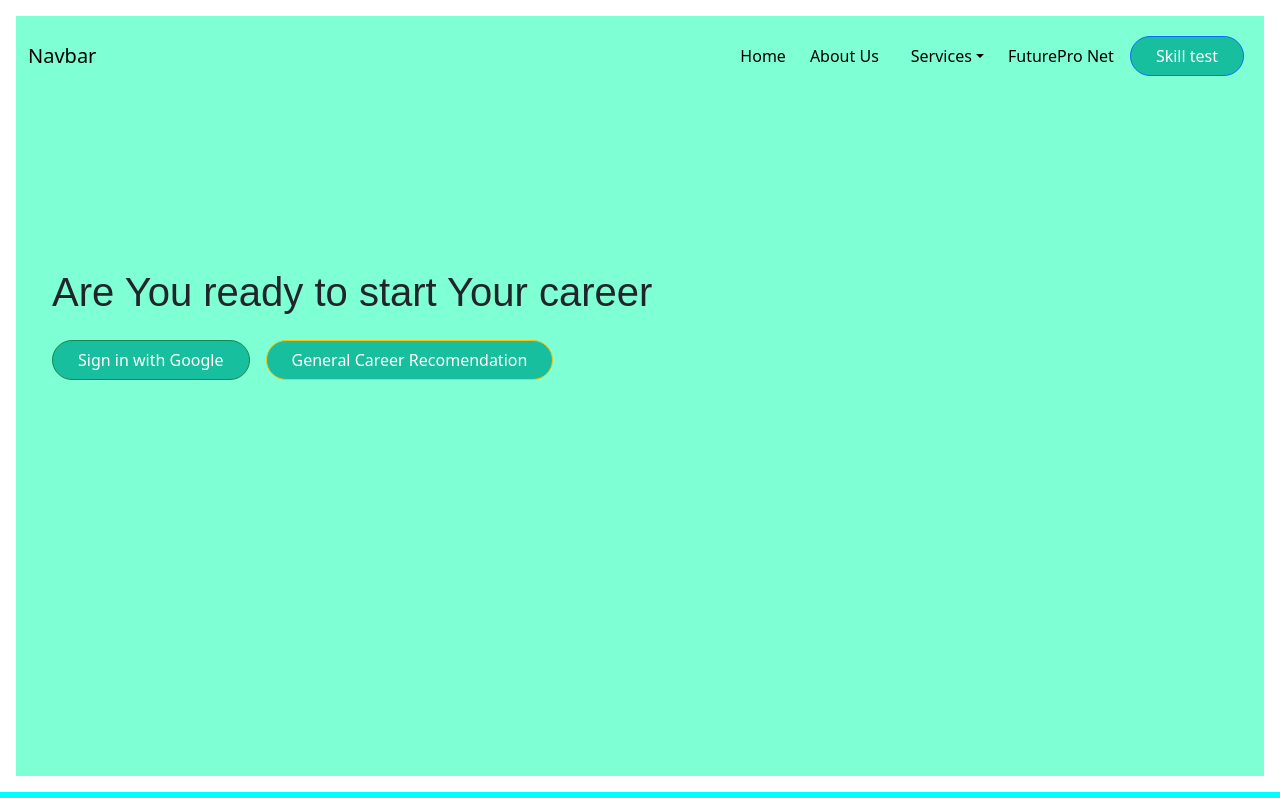
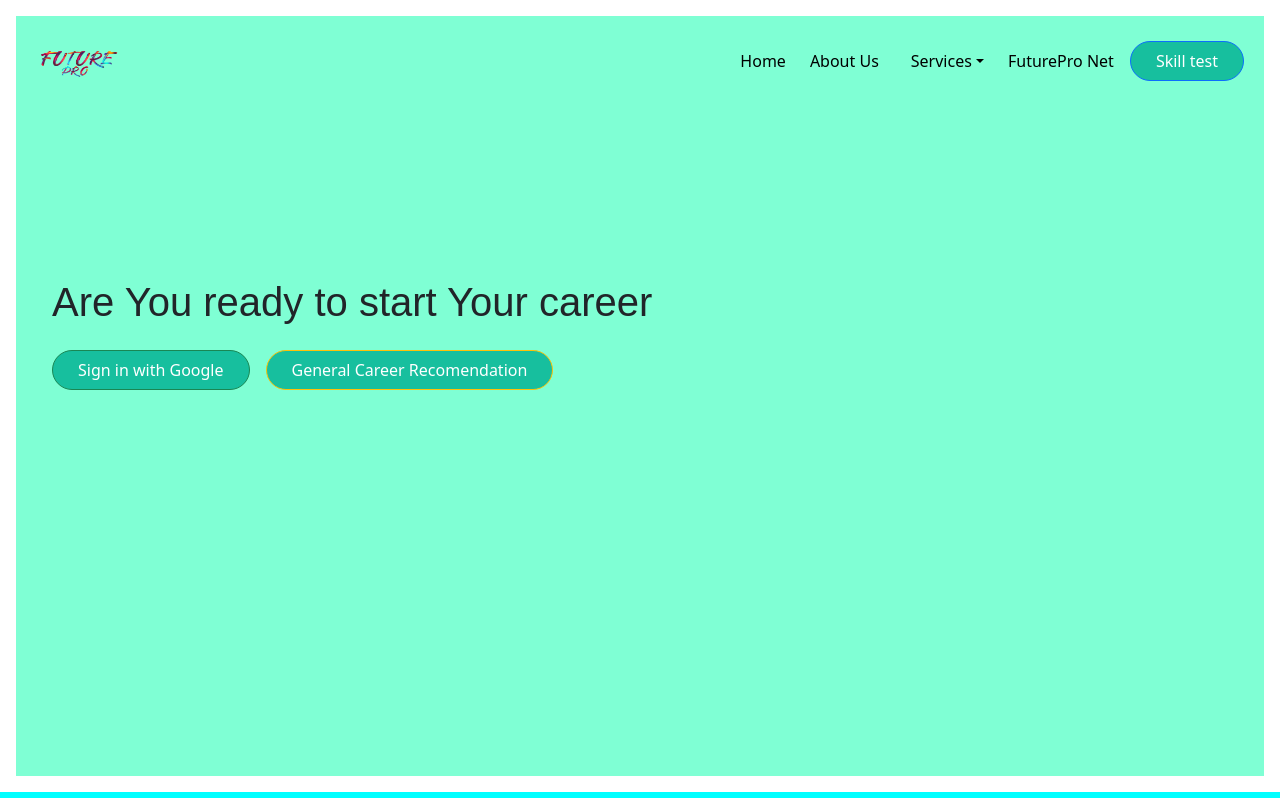
Before and after one commit to FuturePro-Career-Guidance/Future-Pro, a React (Create React App) app: page / in a window 1280 px wide. Shown: the top 798 px of the page. Built offline with nearby package versions, Linux system fonts and the light colour scheme.

Commit message:
logo added

```diff
--- a/src/Components/navBar.jsx
+++ b/src/Components/navBar.jsx
@@ -1,5 +1,5 @@
 import React from 'react';
-
+import logo from "../Assests/logo.png"
 import './navbar.css'
 
 const NavBar = () => {
@@ -7,7 +7,7 @@ const NavBar = () => {
         <React.Fragment>
             <nav class="navbar navbar-expand-lg navbar-light mb-5 ">
   <div class="container-fluid m-1 p-1 ">
-    <a class="navbar-brand" href="#">Navbar</a>
+    <img src={logo} alt='logo' className='logo'/>
     <button class="navbar-toggler" type="button" data-bs-toggle="collapse" data-bs-target="#navbarSupportedContent" aria-controls="navbarSupportedContent" aria-expanded="false" aria-label="Toggle navigation">
       <span class="navbar-toggler-icon"></span>
     </button>
--- a/src/Components/navbar.css
+++ b/src/Components/navbar.css
@@ -7,3 +7,9 @@
     flex-wrap: wrap;
 }
 }
+
+.logo{
+    border-radius:500px;
+    height: 50px;
+    width: 100px;
+}
--- a/src/InterviewComponents/Header/Header.jsx
+++ b/src/InterviewComponents/Header/Header.jsx
@@ -43,7 +43,6 @@ const Header = () => {
             </h2>
           </div>
 
-          <NavBar/>
 
           {/* <div className="nav d-flex align-items-center gap-5">
             <div className="nav__menu" ref={menuRef} onClick={menuToggle}>
--- a/src/Pages/Interviewprep.jsx
+++ b/src/Pages/Interviewprep.jsx
@@ -10,10 +10,13 @@ import FreeCourse from '../InterviewComponents/Free-course-section/FreeCourse'
 import Newsletter from '../InterviewComponents/Newsletter/Newsletter'
 import Footer from '../InterviewComponents/Footer/Footer'
 
+import NavBar from '../Components/navBar';
+
 
 const InterviewPrep = () => {
     return (
         <React.Fragment>
+            <NavBar/>
             <Header/>
             <HeroSection/>
             <AboutUs />
```
Also changed, not shown: src/Assests/logo.png (added).
